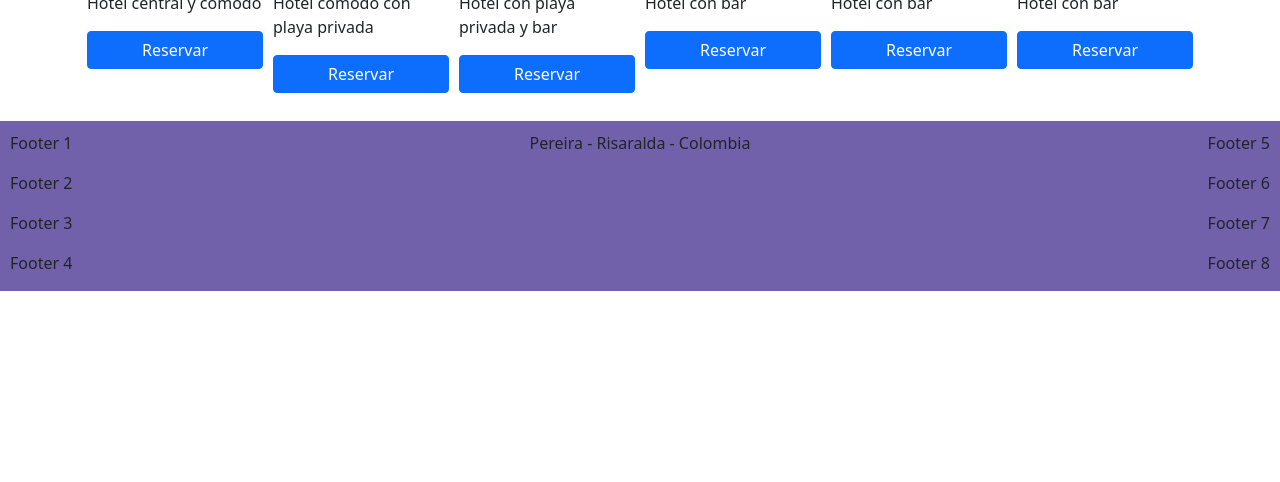
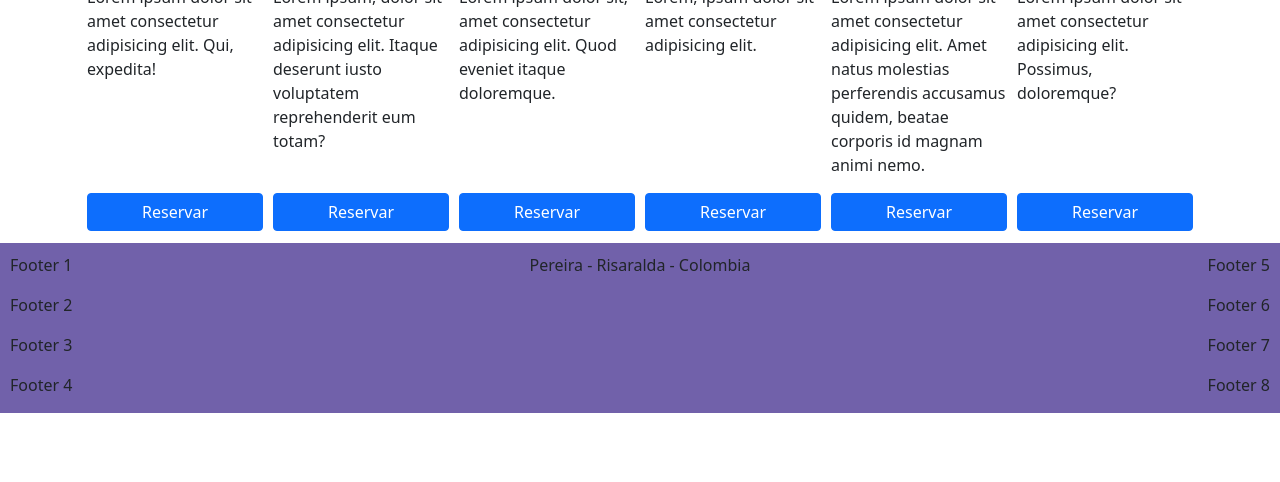
Before and after one commit to AndresClavijoAlvarez/guia-hoteles, a website: page index.html in a window 1280 px wide. Shown: the part 318-800 px from the top of the page. Drawn offline with nearby package versions, Linux system fonts and the light colour scheme.

Commit message:
Bootstrap Flex

```diff
--- a/css/main.css
+++ b/css/main.css
@@ -13,8 +13,10 @@ footer {
 .card-hotel {
     flex: 1 150px;
     padding: 2px 5px 2px 5px;
+    margin-top: 10px;
 }
 
 .btn-reserva {
     width: 100%;
+
 }
--- a/index.html
+++ b/index.html
@@ -41,47 +41,59 @@
             </div>
             <hr>
             <div class="d-flex flex-wrap">
-                <div class="card-hotel">
-                    <p>
+                <div class="card-hotel d-flex flex-column justify-content-between">
+                    <div>
                         <h2>Hotel 1</h2>
-                        <p>Hotel central y comodo</p>
+                        <p>Lorem ipsum dolor sit amet consectetur adipisicing elit. Qui, expedita!</p>
+                    </div>
+                    <div>
                         <button class="btn btn-primary btn-reserva">Reservar</button>
-                    </p>
+                    </div>
                 </div>
-                <div class="card-hotel">
-                    <p>
+                <div class="card-hotel d-flex flex-column justify-content-between">
+                    <div>
                         <h2>Hotel 2</h2>
-                        <p>Hotel comodo con playa privada</p>
+                        <p>Lorem ipsum, dolor sit amet consectetur adipisicing elit. Itaque deserunt iusto voluptatem reprehenderit eum totam?</p>
+                    </div>
+                    <div>
                         <button class="btn btn-primary btn-reserva">Reservar</button>
-                    </p>
+                    </div>
                 </div>
-                <div class="card-hotel">
-                    <p>
+                <div class="card-hotel d-flex flex-column justify-content-between">
+                    <div>
                         <h2>Hotel 3</h2>
-                        <p>Hotel con playa privada y bar</p>
+                        <p>Lorem ipsum dolor sit, amet consectetur adipisicing elit. Quod eveniet itaque doloremque.</p>
+                    </div>
+                    <div>
                         <button class="btn btn-primary btn-reserva">Reservar</button>
-                    </p>
+                    </div>
                 </div>
-                <div class="card-hotel">
-                    <p>
+                <div class="card-hotel d-flex flex-column justify-content-between">
+                    <div>
                         <h2>Hotel 4</h2>
-                        <p>Hotel con bar</p>
+                        <p>Lorem, ipsum dolor sit amet consectetur adipisicing elit.</p>
+                    </div>
+                    <div>
                         <button class="btn btn-primary btn-reserva">Reservar</button>
-                    </p>
+                    </div>
                 </div>
-                <div class="card-hotel">
-                    <p>
+                <div class="card-hotel d-flex flex-column justify-content-between">
+                    <div>
                         <h2>Hotel 5</h2>
-                        <p>Hotel con bar</p>
+                        <p>Lorem ipsum dolor sit amet consectetur adipisicing elit. Amet natus molestias perferendis accusamus quidem, beatae corporis id magnam animi nemo.</p>
+                    </div>
+                    <div>
                         <button class="btn btn-primary btn-reserva">Reservar</button>
-                    </p>
+                    </div>
                 </div>
-                <div class="card-hotel">
-                    <p>
+                <div class="card-hotel d-flex flex-column justify-content-between">
+                    <div>
                         <h2>Hotel 6</h2>
-                        <p>Hotel con bar</p>
+                        <p>Lorem ipsum dolor sit amet consectetur adipisicing elit. Possimus, doloremque?</p>
+                    </div>
+                    <div>
                         <button class="btn btn-primary btn-reserva">Reservar</button>
-                    </p>
+                    </div>
                 </div>
             </div>
         </div>
--- a/package.json
+++ b/package.json
@@ -22,6 +22,7 @@
   },
   "dependencies": {
     "bootstrap": "^5.1.3",
+    "depcheck": "^1.4.3",
     "jquery": "^3.6.0",
     "popper.js": "^1.16.1"
   }
```
Also changed, not shown: 1 other file.
